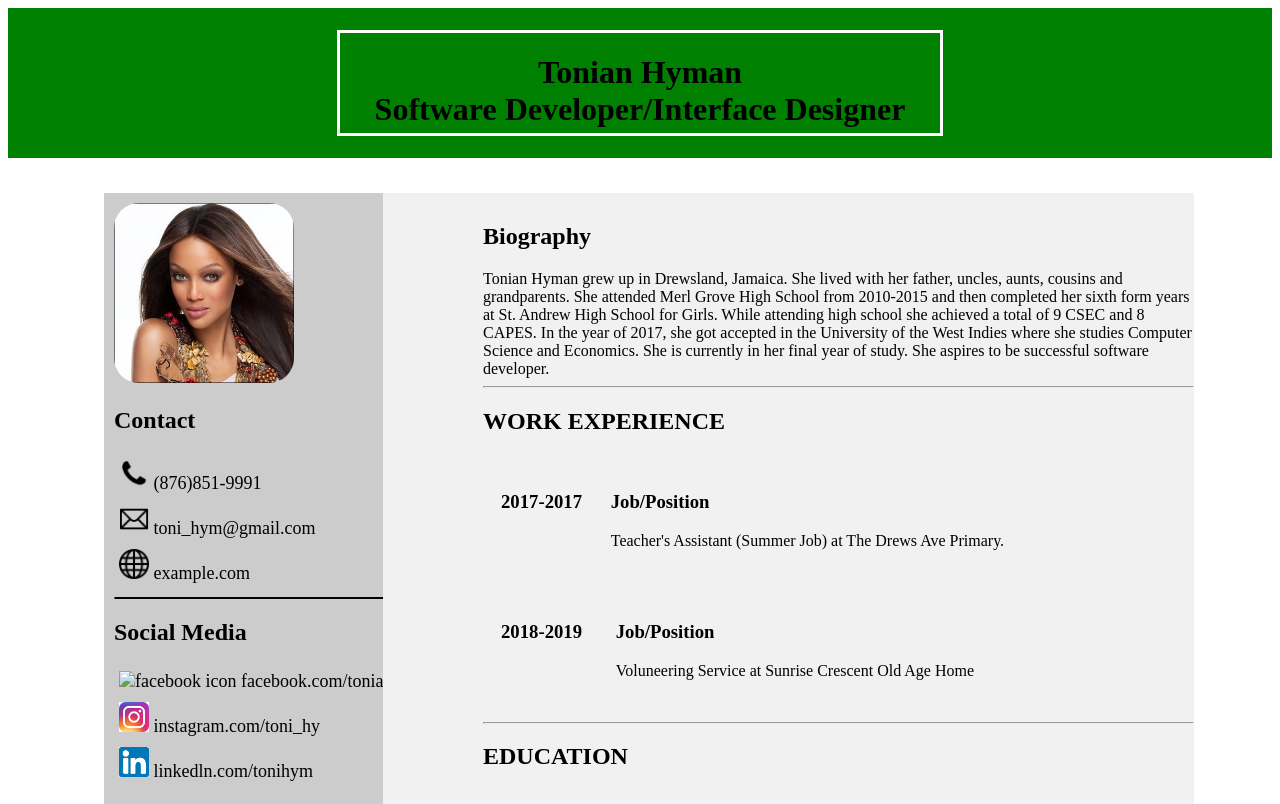
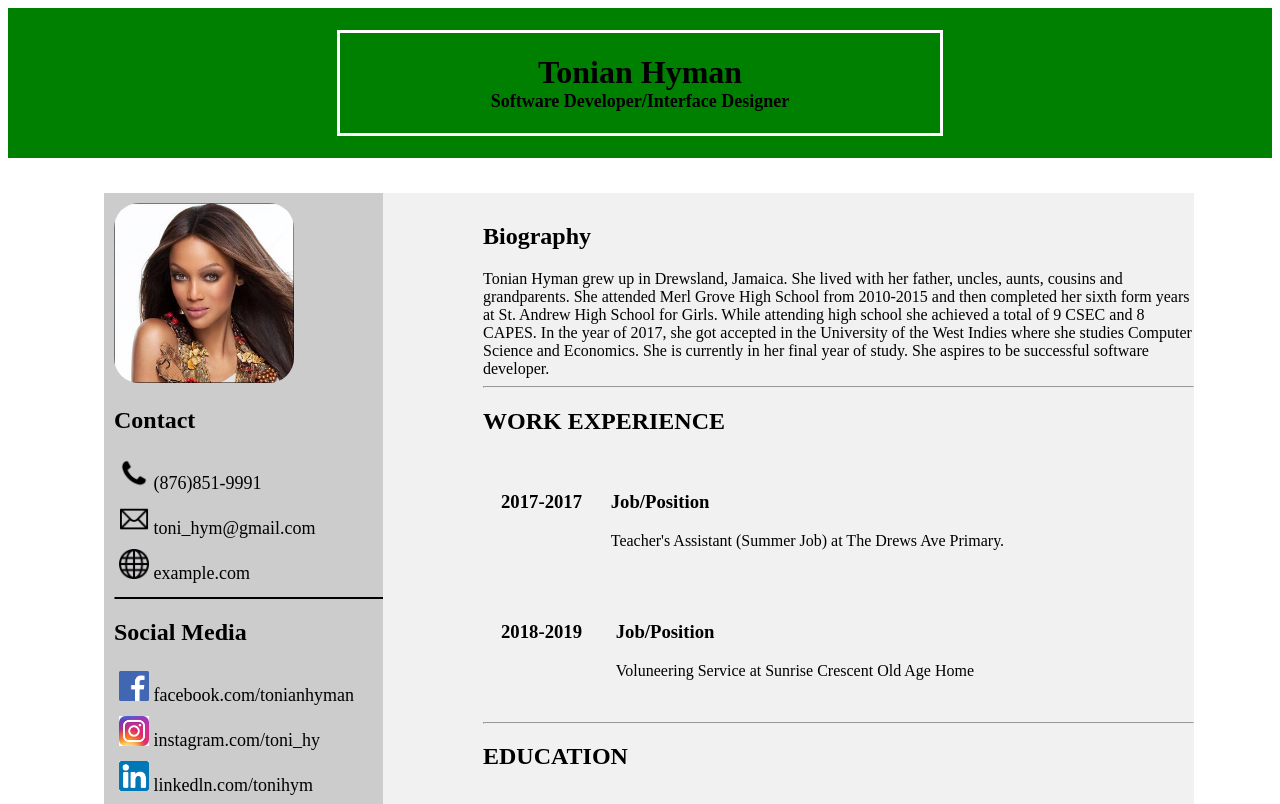
Before and after one commit to Kattiyaah/Kattiyaah.github.io, a plain HTML site: page index.html in a window 1280 px wide. Shown: the top 804 px of the page. Drawn offline with Linux system fonts and the light colour scheme.

Commit message:
styles.css

```diff
--- a/index.html
+++ b/index.html
@@ -10,7 +10,7 @@
   <header>
     <div class='flexbox-container'>
     <h1>Tonian Hyman
-      <div id='small'>Software Developer/Interface Designer</div>
+      <div id='title'>Software Developer/Interface Designer</div>
     </h1>
   </div>
   </header>
@@ -24,7 +24,7 @@
       <a href="#"><img id='icons' src='website.png' alt='website icon'>   example.com</a>
     <hr id='thickline'>
     <h2> Social Media </h2>
-      <a href="#"><img id='icons' src='fb.png' alt='facebook icon'>   facebook.com/tonianhyman</a>
+      <a href="#"><img id='icons' src='facebook.png' alt='facebook icon'>   facebook.com/tonianhyman</a>
       <a href="#"><img id='icons' src='instagram.jpg' alt='instagram icon'>   instagram.com/toni_hy</a>
       <a href="#"><img id='icons' src='linked.png' alt='linkedIn icon'>   linkedln.com/tonihym</a>
   </nav>
--- a/styles.css
+++ b/styles.css
@@ -43,7 +43,7 @@ header {
   padding: 18px;
 }
 
-#smaller{
+#title{
   font-size: 18px;
 }
 
```
